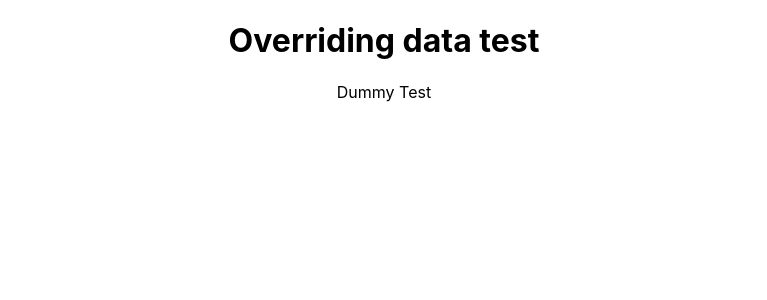
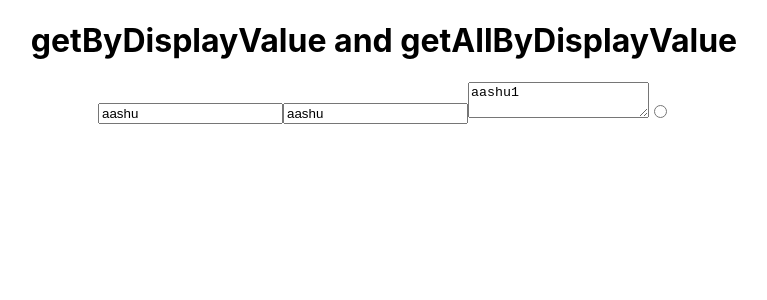
Before and after one commit to ritikkamboj/React-Testing, a React (Create React App) app: page / in a window 1280 px wide. Shown: the top 300 px of the page, without its empty margins (256-1023 px from the left). Built offline with nearby package versions, Linux system fonts and the light colour scheme.

Commit message:
getbyDisplayValue and getAllByDisplayValue

```diff
--- a/src/App.js
+++ b/src/App.js
@@ -5,9 +5,13 @@ function App() {
 
   return (
     <div className="App">
-      <h1>Overriding data test </h1>
-      <div element-id="test-div" data-testid="test-div">Dummy Test</div>
+      <h1>getByDisplayValue and getAllByDisplayValue</h1>
+      <input type="text" defaultValue="aashu" />
+      <input type="text" defaultValue="aashu" />
 
+      <textarea defaultValue="aashu1" />
+
+      <input type="radio" defaultValue="male" />
     </div>
   );
 }
```
Also changed, not shown: 1 other file (tests, documents, lock files or other folders).
